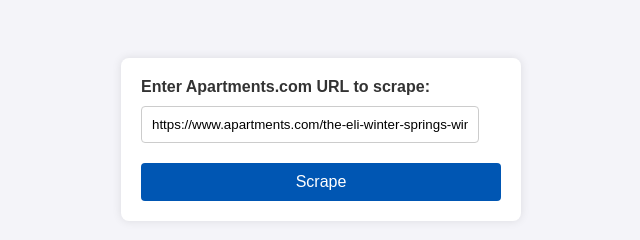
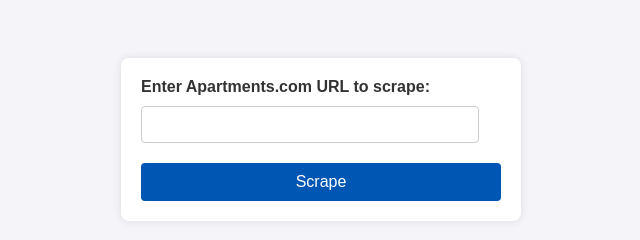
Before and after one commit to EliFinkel/CompImageScraper, an Electron app: page public/index.html in a window 1280 px wide. Shown: the part 80-320 px from the top of the page, without its empty margins (319-959 px from the left). Drawn offline with Linux system fonts and the light colour scheme.

Commit message:
removed value

```diff
--- a/public/index.html
+++ b/public/index.html
@@ -128,7 +128,6 @@
           type="text"
           id="url"
           name="url"
-          value="https://www.apartments.com/the-eli-winter-springs-winter-springs-fl/c4vvq4e/"
           required
         />
         <button type="submit">Scrape</button>
```
